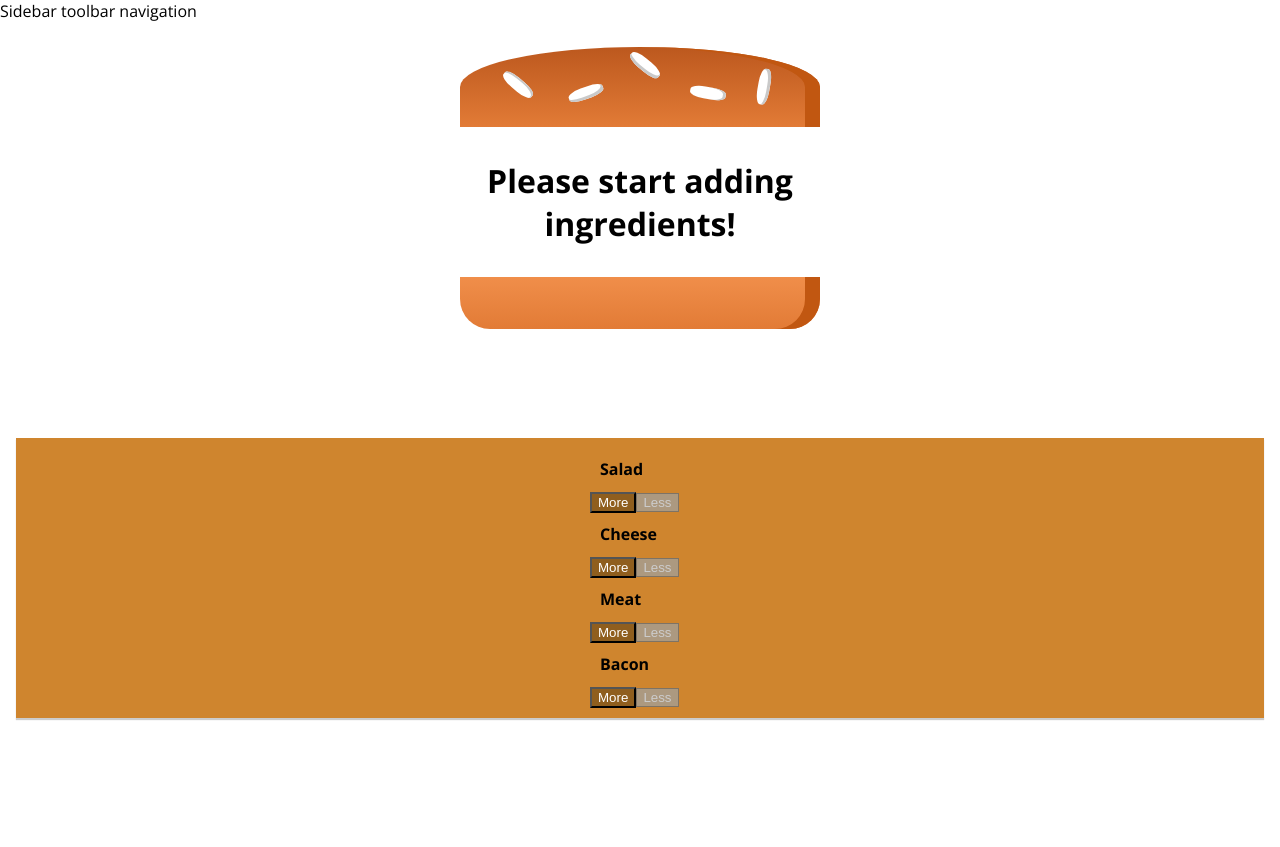
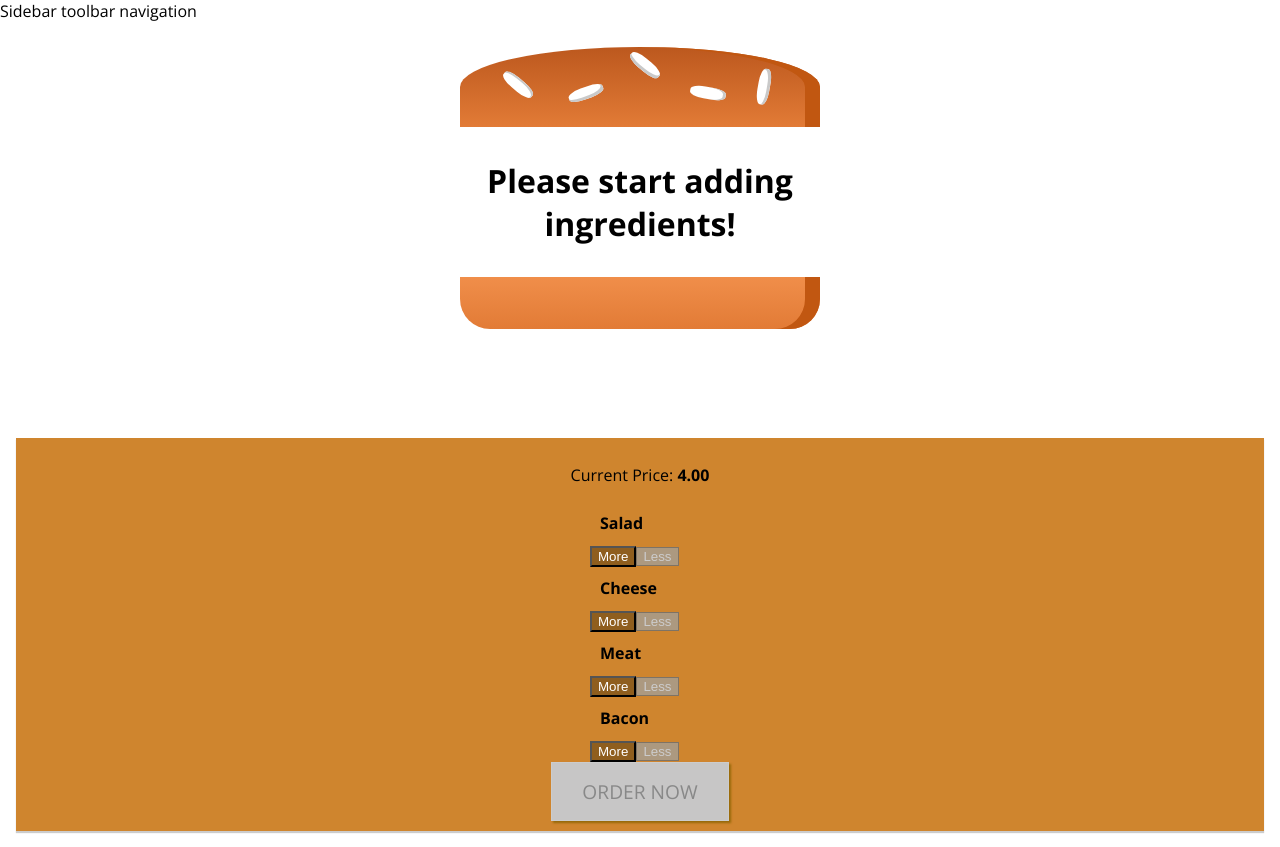
Before and after one commit to sayantisarkar/BurgerApplication_React, a React app: page / in a window 1280 px wide. Before the commit the page ends 800 px from the top, so only its background shows below. Built offline with nearby package versions, Linux system fonts and the light colour scheme.

Commit message:
Order summary and price

```diff
--- a/src/components/Burger/BuildControls/BuildControls.js
+++ b/src/components/Burger/BuildControls/BuildControls.js
@@ -13,6 +13,8 @@
 
 const buildControls = props => (
         <div className={classes.BuildControls}>
+        <p>Current Price: <strong>{props.price.toFixed(2)}</strong> </p>
+
             {controls.map(ctrl=>(
                 <BuildControl
                 key={ctrl.label}
@@ -22,6 +24,9 @@
                 disabled= {props.disabled[ctrl.type]}
                 />
             ))}
+            <button className={classes.OrderButton}
+            disabled={!props.purchasable}
+            onClick={props.onPuchase}>ORDER NOW</button>
         </div>
 );
 
--- a/src/components/Burger/BuildControls/BuildControls.module.css
+++ b/src/components/Burger/BuildControls/BuildControls.module.css
@@ -8,3 +8,45 @@
     margin: auto;
     padding: 10px 0;
 }
+
+
+.OrderButton {
+    background-color: #DAD735;
+    outline: none;
+    cursor: pointer;
+    border: 1px solid #966909;
+    color: #966909;
+    font-family: inherit;
+    font-size: 1.2em;
+    padding: 15px 30px;
+    box-shadow: 2px 2px 2px #966909;
+}
+
+.OrderButton:hover, .OrderButton:active {
+    background-color: #A0DB41;
+    border: 1px solid #966909;
+    color: #966909;
+}
+
+.OrderButton:disabled {
+    background-color: #C7C6C6;
+    cursor: not-allowed;
+    border: 1px solid #ccc;
+    color: #888888;
+}
+
+.OrderButton:not(:disabled) {
+    animation: enable 0.3s linear;
+}
+
+@keyframes enable {
+    0% {
+        transform: scale(1);
+    }
+    60% {
+        transform: scale(1.1);
+    }
+    100% {
+        transform: scale(1);
+    }
+}
--- /dev/null
+++ b/src/components/Burger/OrderSummary/OderSummary.js
@@ -0,0 +1,31 @@
+import React from 'react';
+import Aux from '../../../hoc/Auxillary/Auxillary';
+
+
+const ordersummary = (props) => {
+
+    const summary = Object.keys(props.ingredients)
+        .map(igKey => {
+            return (
+            <li key={igKey}>
+                <span style={{textTransform:'capitalize'}}>
+                    {igKey}: {props.ingredients[igKey]}
+                </span>
+            </li>
+            )
+        })
+
+    return (
+        <Aux>
+            <h3>Your Order summary</h3>
+            <p> A delicious burger wth the following ingredients !!! </p>
+            <ul>
+                {summary}
+            </ul>
+            <p>Do you wish to checkout?</p>
+        </Aux>
+    );
+
+}
+
+export default ordersummary;
--- /dev/null
+++ b/src/components/UI/Modal/Modal.js
@@ -0,0 +1,17 @@
+import React from 'react';
+import classes from './Modal.module.css'
+
+const modal = (props) => {
+        return(
+        <div
+        className={classes.Modal}
+        style={{
+            transform: props.show?'translateY(0)':'translateY(-10)',
+            opacity:props.show?'1':'0'
+        }}>
+            {props.children}
+        </div>
+       );
+}
+
+export default modal;
--- /dev/null
+++ b/src/components/UI/Modal/Modal.module.css
@@ -0,0 +1,20 @@
+.Modal {
+    position: fixed;
+    z-index: 500;
+    background-color: white;
+    width: 70%;
+    border: 1px solid #ccc;
+    box-shadow: 1px 1px 1px black;
+    padding: 16px;
+    left: 15%;
+    top: 30%;
+    box-sizing: border-box;
+    transition: all 0.3s ease-out;
+}
+
+@media (min-width: 600px) {
+    .Modal {
+        width: 500px;
+        left: calc(50% - 250px);
+    }
+}
--- a/src/containers/BurgerBuilder.js
+++ b/src/containers/BurgerBuilder.js
@@ -1,72 +1,104 @@
-import React, {Component} from 'react';
+import React, { Component } from 'react';
 import Aux from '../hoc/Auxillary/Auxillary';
 import Burger from '../components/Burger/Burger';
-import BuildControls from '../components/Burger/BuildControls/BuildControls'
+import BuildControls from '../components/Burger/BuildControls/BuildControls';
+import Modal from '../components/UI/Modal/Modal';
+import OrderSummary from '../components/Burger/OrderSummary/OderSummary';
 
 const INGREDIENT_PRICES = {
-    salad:1,
-    meat:3,
-    bacon:2,
-    cheese:1.5
+    salad: 1,
+    meat: 3,
+    bacon: 2,
+    cheese: 1.5
 };
 
 class BurgerBuilder extends Component {
 
     state = {
-        ingredients:{
-            salad:0,
-            cheese:0,
-            meat:0,
-            bacon:0
+        ingredients: {
+            salad: 0,
+            cheese: 0,
+            meat: 0,
+            bacon: 0
         },
-        totalPrice:4
+        totalPrice: 4,
+        purchasable: false,
+        purchase:false
     }
 
-    addIngredientHandler = (type)=>{
+    updatePurchasable = (ingredients) => {
+        // const ingredients = {
+        //     ...this.state.ingredients
+        // };
+        const sum = Object.keys(ingredients)
+            .map(igkey => {
+                return ingredients[igkey];
+            })
+            .reduce((sum, el) => {
+                return sum + el;
+            }, 0);
+        this.setState({ purchasable: sum > 0 });
+
+    }
+
+    addIngredientHandler = (type) => {
         const oldCount = this.state.ingredients[type];
-        const updatedCount = oldCount+1;
-        const updatedIngredients = {...this.state.ingredients};
+        const updatedCount = oldCount + 1;
+        const updatedIngredients = { ...this.state.ingredients };
         updatedIngredients[type] = updatedCount;
         const priceAddition = INGREDIENT_PRICES[type];
         const newPrice = this.state.totalPrice + priceAddition;
-        this.setState ({
+        this.setState({
             ingredients: updatedIngredients,
             totalPrice: newPrice
         });
+        this.updatePurchasable(updatedIngredients);
     }
 
-    deleteIngredientHandler = (type)=>{
+    deleteIngredientHandler = (type) => {
         const oldCount = this.state.ingredients[type];
-        if(oldCount<=0){
+        if (oldCount <= 0) {
             return;
         }
-        const updatedCount = oldCount-1;
-        const updatedIngredients = {...this.state.ingredients};
+        const updatedCount = oldCount - 1;
+        const updatedIngredients = { ...this.state.ingredients };
         updatedIngredients[type] = updatedCount;
         const priceDeduction = INGREDIENT_PRICES[type];
         const newPrice = this.state.totalPrice - priceDeduction;
-        this.setState ({
+        this.setState({
             ingredients: updatedIngredients,
             totalPrice: newPrice
         });
+        this.updatePurchasable(updatedIngredients);
+    }
 
+    handlePurchase=()=>{
+       this.setState({purchase:true});
     }
 
 
-    render(){
-        const disabledInfo = {...this.state.ingredients};
-        for(let key in disabledInfo){
-            disabledInfo[key]= disabledInfo[key]<= 0;
+    render() {
+        const disabledInfo = { ...this.state.ingredients };
+        for (let key in disabledInfo) {
+            disabledInfo[key] = disabledInfo[key] <= 0;
         }
 
         return (
-           <Aux>
-               <Burger ingredients={this.state.ingredients}/>
-               <BuildControls
-               addIngredient={this.addIngredientHandler}
-               removeIngredient= {this.deleteIngredientHandler}
-               disabled={disabledInfo}
-               />
+            <Aux>
+                <Burger ingredients={this.state.ingredients} />
+                <BuildControls
+                    addIngredient={this.addIngredientHandler}
+                    removeIngredient={this.deleteIngredientHandler}
+                    disabled={disabledInfo}
+                    price={this.state.totalPrice}
+                    purchasable={this.state.purchasable}
+                    onPurchase={this.handlePurchase}
+                    />
+
+                <Modal show={this.state.purchase}>
+                    <OrderSummary ingredients={this.state.ingredients} />
+                </Modal>
+
             </Aux>
         );
     }
```
